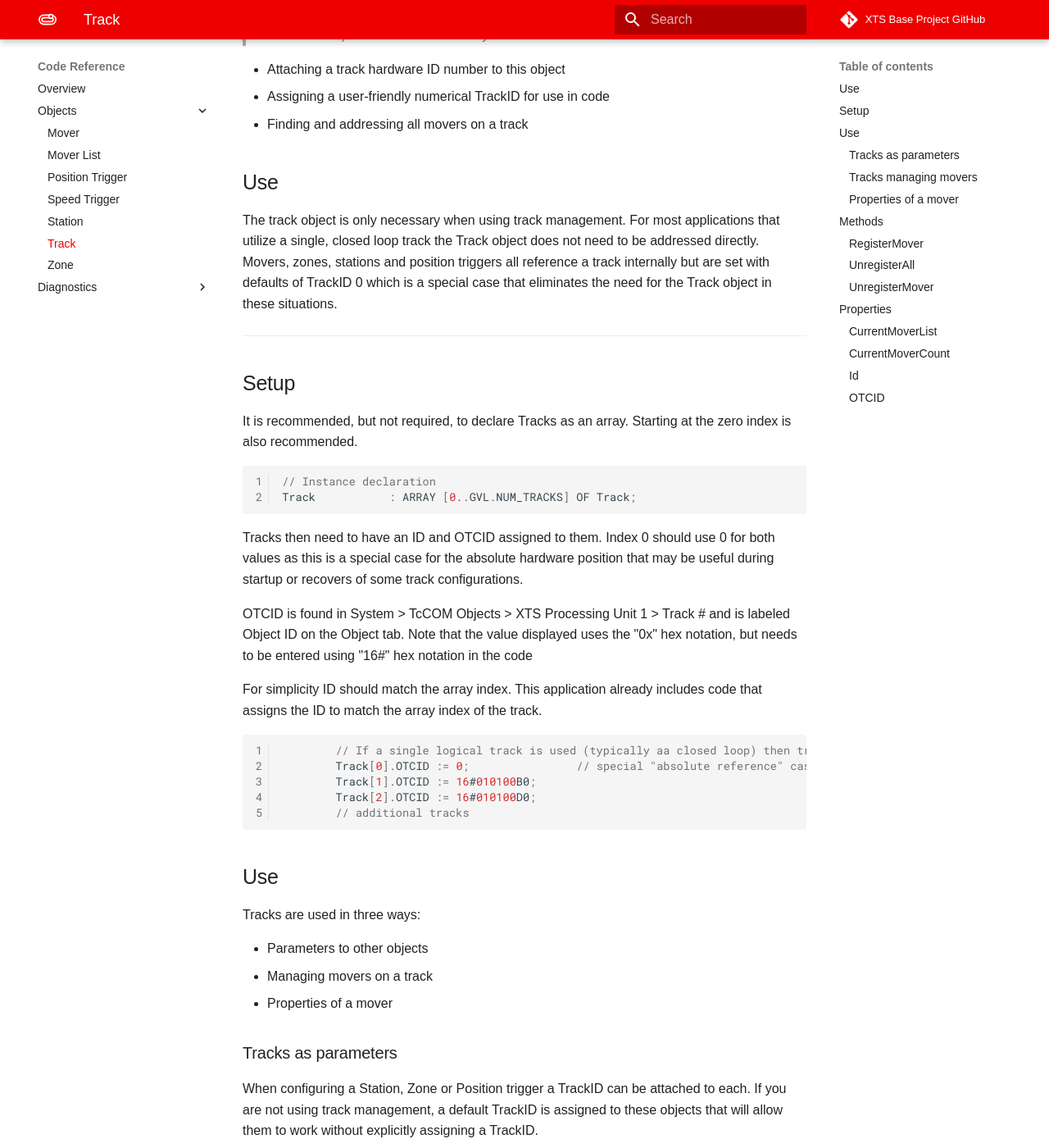
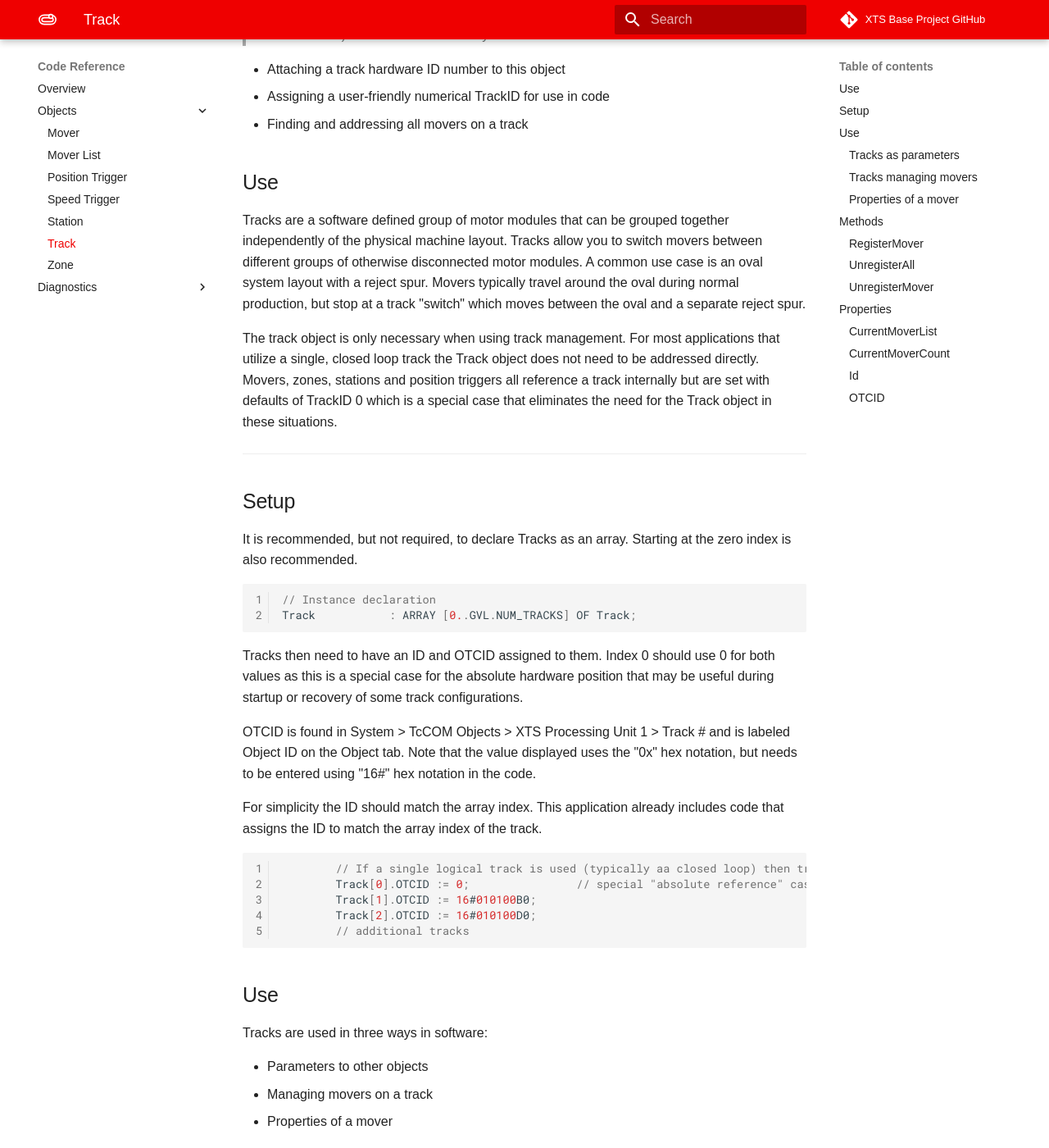
Before and after one commit to Beckhoff-USA-Community/XTS_Base, an MkDocs documentation site: the page built from Documentation/docs/CodeReference/Track.md, in a window 1280 px wide and 1400 px high, scrolled down 223 px. Shown: the whole window at 82% size. Built offline with MkDocs 1.6.1 and Material for MkDocs 9.7.7, drawn with Linux system fonts in a browser that asks for light colours; some web fonts are replaced; comment, search, counter and statistics services are not loaded.

Commit message:
Fix typos in Track documentation

````diff
--- a/Documentation/docs/CodeReference/Track.md
+++ b/Documentation/docs/CodeReference/Track.md
@@ -7,6 +7,8 @@
 - Finding and addressing all movers on a track
 
 ## Use
+
+Tracks are a software defined group of motor modules that can be grouped together independently of the physical machine layout. Tracks allow you to switch movers between different groups of otherwise disconnected motor modules. A common use case is an oval system layout with a reject spur. Movers typically travel around the oval during normal production, but stop at a track "switch" which moves between the oval and a separate reject spur.
 
 The track object is only necessary when using track management. For most applications that utilize a single, closed loop track the Track object does not need to be addressed directly. Movers, zones, stations and position triggers all reference a track internally but are set with defaults of TrackID 0 which is a special case that eliminates the need for the Track object in these situations.
 
@@ -20,11 +22,11 @@
 Track			: ARRAY [0..GVL.NUM_TRACKS] OF Track;
 
 ```
-Tracks then need to have an ID and OTCID assigned to them. Index 0 should use 0 for both values as this is a special case for the absolute hardware position that may be useful during startup or recovers of some track configurations.
+Tracks then need to have an ID and OTCID assigned to them. Index 0 should use 0 for both values as this is a special case for the absolute hardware position that may be useful during startup or recovery of some track configurations.
 
-OTCID is found in System > TcCOM Objects > XTS Processing Unit 1 > Track # and is labeled Object ID on the Object tab. Note that the value displayed uses the "0x" hex notation, but needs to be entered using "16#" hex notation in the code
+OTCID is found in System > TcCOM Objects > XTS Processing Unit 1 > Track # and is labeled Object ID on the Object tab. Note that the value displayed uses the "0x" hex notation, but needs to be entered using "16#" hex notation in the code.
 
-For simplicity ID should match the array index. This application already includes code that assigns the ID to match the array index of the track.
+For simplicity the ID should match the array index. This application already includes code that assigns the ID to match the array index of the track.
 
 
 ```javascript
@@ -37,7 +39,7 @@
 ```
 ## Use
 
-Tracks are used in three ways:
+Tracks are used in three ways in software:
 
 - Parameters to other objects
 - Managing movers on a track
````
